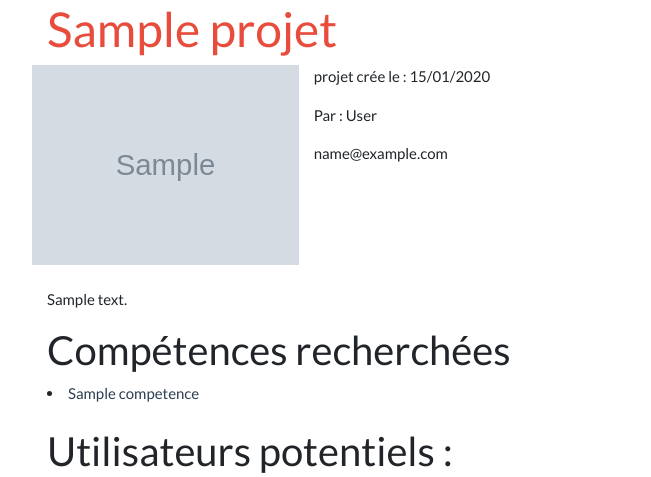
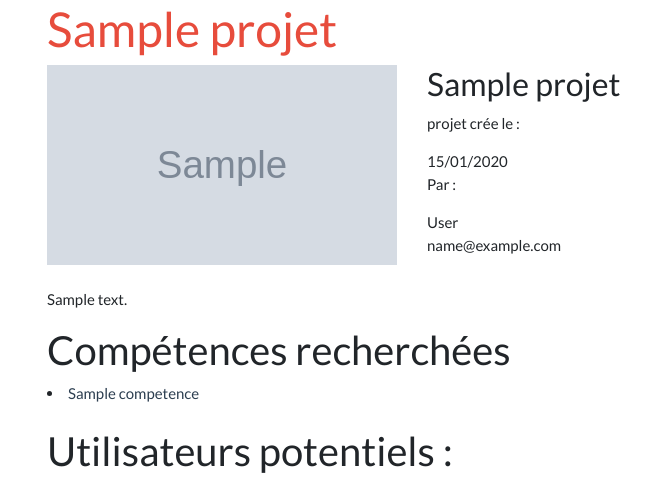
Before and after one commit to wondergaelle/dccollab, a Symfony app: template templates/projet/show.html.twig in a window 1280 px wide. Shown: the part 88-565 px from the top of the page, without its empty margins (38-689 px from the left). Run offline with Twig, Linux system fonts and the light colour scheme; the template is opened without the code that fills it: most values are stand-ins (such as "Sample title", 1, 10 or a date in 2020); grey boxes marked "Sample" are stand-in pictures; some libraries are stand-ins or nearby versions.

Commit message:
mise en forme du projet_show

```diff
--- a/src/Service/FileUploader.php
+++ b/src/Service/FileUploader.php
@@ -1,5 +1,5 @@
 <?php
-// src/service/FileUploader.php
+
 namespace App\Service;
 use Symfony\Component\HttpFoundation\File\Exception\FileException;
 use Symfony\Component\HttpFoundation\File\UploadedFile;
@@ -24,6 +24,7 @@ class FileUploader
     }
     public function getTargetDirectory()
     {
+        // destination du dossier enregistré
         return $this->targetDirectory;
     }
 }
--- a/templates/projet/_form.html.twig
+++ b/templates/projet/_form.html.twig
@@ -10,7 +10,9 @@
         {{ form_row(form.competence) }} <br>
     </div>
     <div>
-        <button type="submit" class="btn btn-danger">{{ button_label|default('Sauvegarder') }}</button>
+        <button type="submit" class="btn btn-danger">
+            {{ button_label|default('Sauvegarder') }}
+        </button>
     </div>
 </div>
 {{ form_end(form) }}
--- a/templates/projet/show.html.twig
+++ b/templates/projet/show.html.twig
@@ -7,15 +7,21 @@
     <div class="container">
         <h1 class="text-danger">{{ projet.nom }}</h1>
         <div class="row">
-            <div class="col4">
+            <div class="col-4">
                 <img style="height: 200px; width: 100%; display: block;" src={{ asset('uploads/' ~ projet.image  ) }}>
             </div>
-            <div class="col-6">
-                <p>projet crée le :
+            <div class="col-4">
+                <h3>{{ projet.nom }}</h3>
+                <p>projet crée le : </p>
+                <span class="">
                     {{ projet.dateCreation|date("d/m/Y") }}
-                <br> </p>
+                </span><br>
                 <div>
-                    <p>Par : {{ projet.user.fullname }} </p>
+                    <p>Par : </p>
+
+                    <i class="fa fa-user"></i>
+                    {{ projet.user.fullname }}
+                </span><br>
                 </div>
                 <span class="">
                     {{ projet.user.email }}
```
Also changed, not shown: src/Controller/ProjetController.php (+12 -10 lines), src/Form/ProjetType.php (+6 -6 lines).
